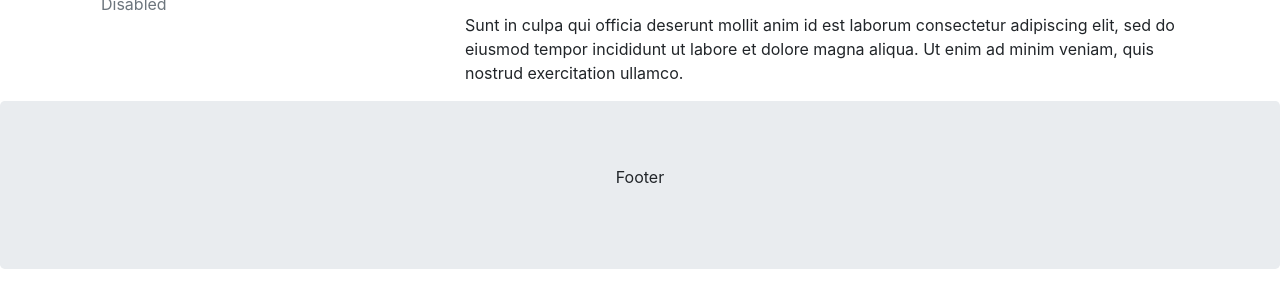
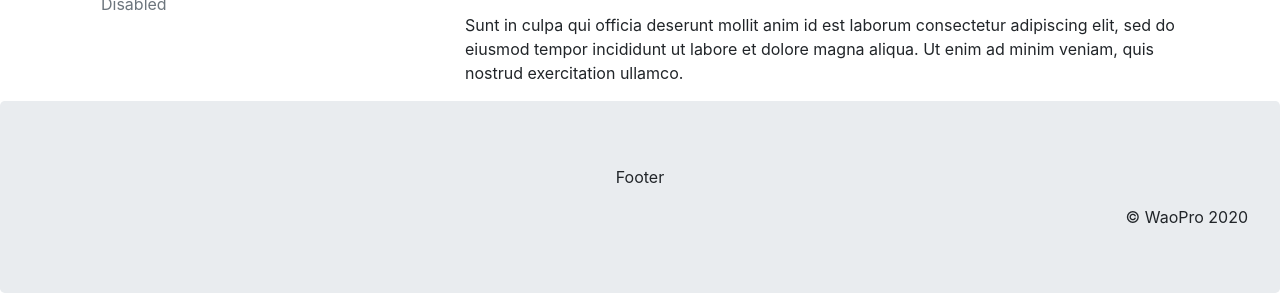
Before and after one commit to edwarvilchez/tallerdegit, a plain HTML site: page index.html in a window 1280 px wide. Shown: the part 694-987 px from the top of the page. Before the commit the page ends 963 px from the top, so only its background shows below. Drawn offline with nearby package versions, Linux system fonts and the light colour scheme.

Commit message:
Agregamos el copyrigth en el footer

```diff
--- a/index.html
+++ b/index.html
@@ -76,6 +76,7 @@
 
 	<div class="jumbotron text-center" style="margin-bottom:0">
 		<p>Footer</p>
+		<div class="text-right">&copy; WaoPro 2020</div>
 	</div>
 
 	<script src="https://code.jquery.com/jquery-3.5.1.slim.min.js"></script>
```
